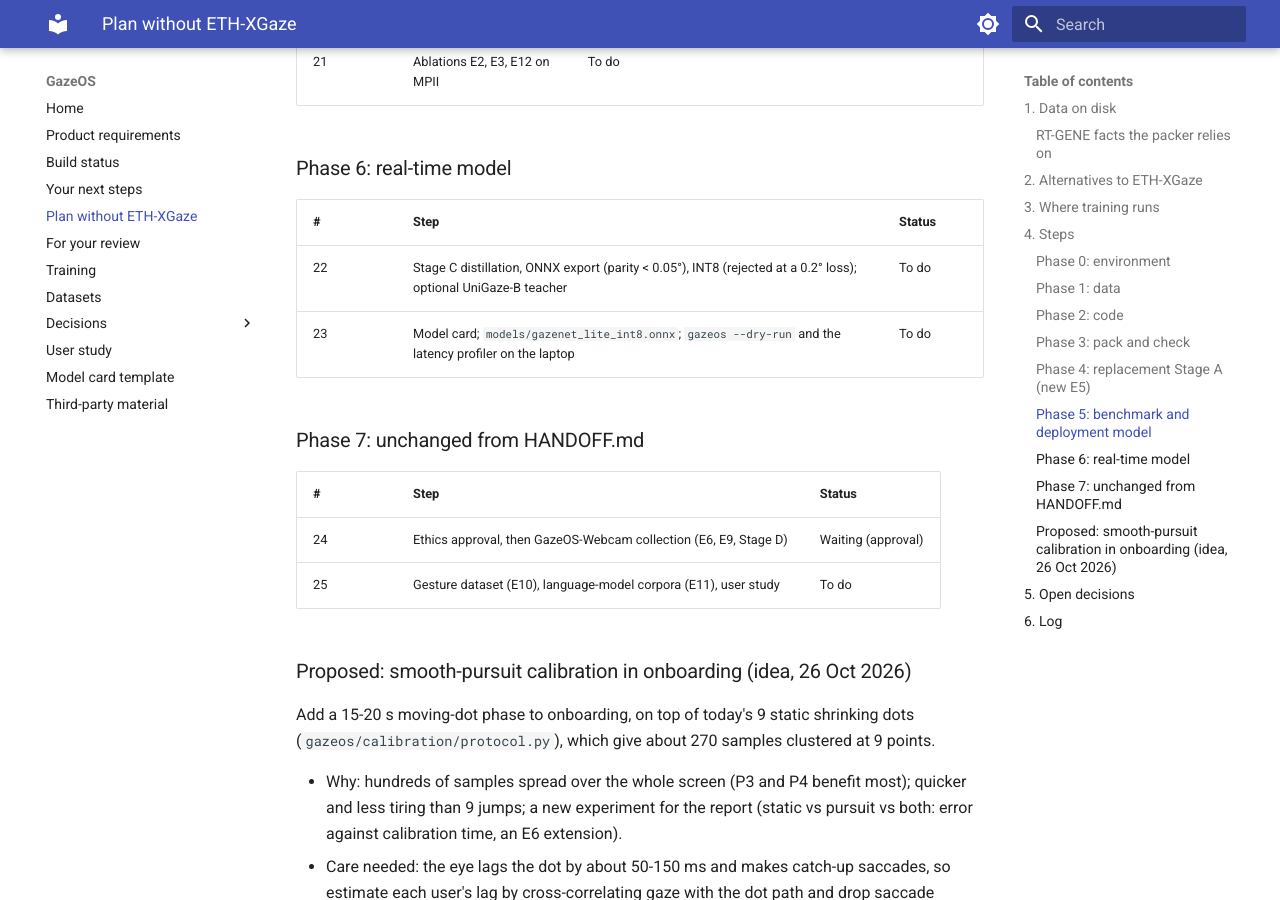
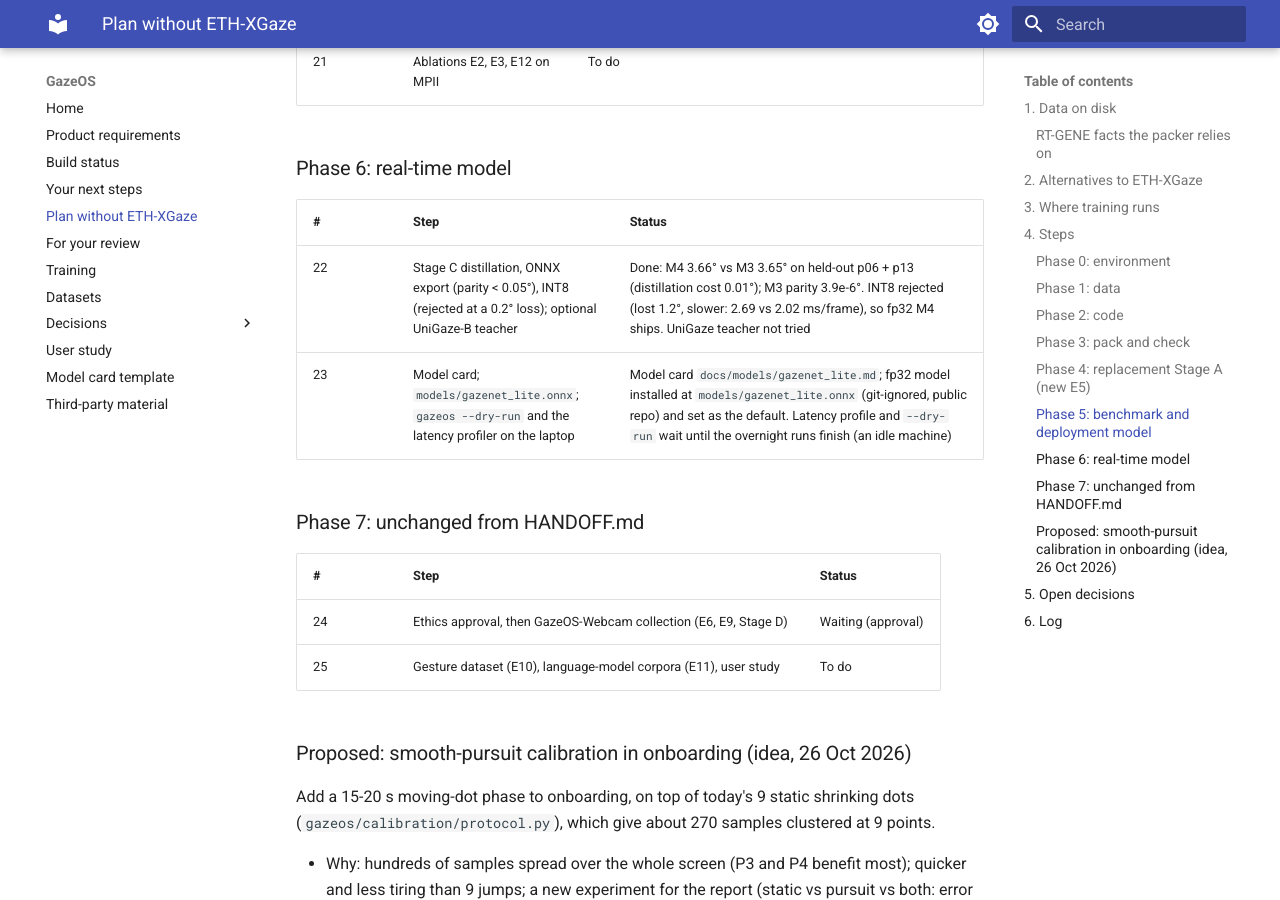
Before and after one commit to deep-9549/Gaze-Os, an MkDocs documentation site: the page built from docs/PLAN.md, in a window 1280 px wide and 900 px high, scrolled down 5859 px. Built offline with MkDocs 1.6.1 and Material for MkDocs 9.7.7, drawn with Linux system fonts in a browser that asks for light colours.

Commit message:
docs: model card for gazenet_lite (M4); Phase 6 results

```diff
--- a/docs/PLAN.md
+++ b/docs/PLAN.md
@@ -138,8 +138,8 @@ uv pip install --python .venv -e ".[app,train,research,dev]"
 
 | # | Step | Status |
 | --- | --- | --- |
-| 22 | Stage C distillation, ONNX export (parity < 0.05°), INT8 (rejected at a 0.2° loss); optional UniGaze-B teacher | To do |
-| 23 | Model card; `models/gazenet_lite_int8.onnx`; `gazeos --dry-run` and the latency profiler on the laptop | To do |
+| 22 | Stage C distillation, ONNX export (parity < 0.05°), INT8 (rejected at a 0.2° loss); optional UniGaze-B teacher | Done: M4 3.66° vs M3 3.65° on held-out p06 + p13 (distillation cost 0.01°); M3 parity 3.9e-6°. INT8 rejected (lost 1.2°, slower: 2.69 vs 2.02 ms/frame), so fp32 M4 ships. UniGaze teacher not tried |
+| 23 | Model card; `models/gazenet_lite.onnx`; `gazeos --dry-run` and the latency profiler on the laptop | Model card `docs/models/gazenet_lite.md`; fp32 model installed at `models/gazenet_lite.onnx` (git-ignored, public repo) and set as the default. Latency profile and `--dry-run` wait until the overnight runs finish (an idle machine) |
 
 ### Phase 7: unchanged from HANDOFF.md
 
```
Also changed, not shown: docs/models/gazenet_lite.md (added, +37 -0 lines).
